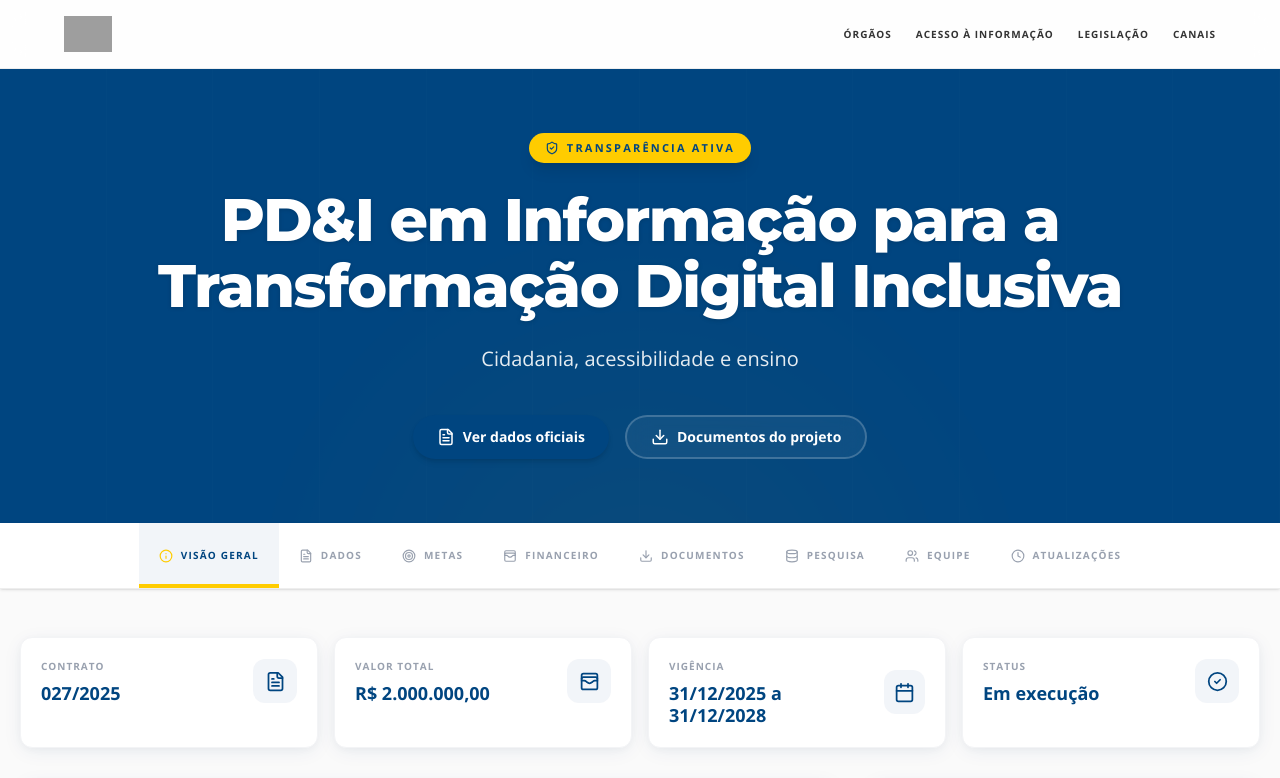
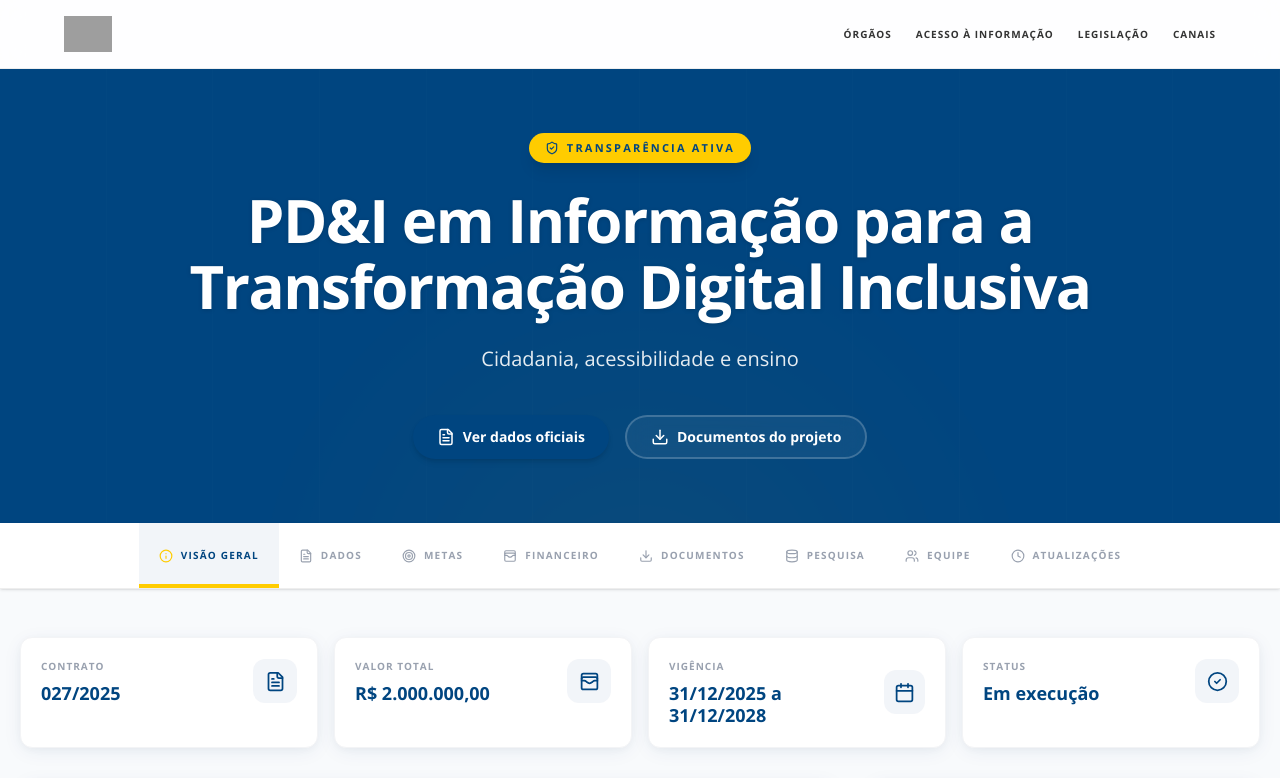
Before and after one commit to ibict-coepi/inclusao, a React (Vite) app: page / in a window 1280 px wide. Shown: the top 778 px of the page. Built offline with nearby package versions, Linux system fonts and the light colour scheme; grey boxes are pictures that could not be loaded.

Commit message:
Update index.css

```diff
--- a/src/index.css
+++ b/src/index.css
@@ -22,10 +22,10 @@
     scroll-behavior: smooth;
   }
   body {
-    @apply font-sans text-gov-gray-dark bg-[#fafafa] leading-relaxed;
+    @apply font-sans text-slate-900 bg-slate-50 leading-relaxed;
   }
   h1, h2, h3 {
-    @apply font-display tracking-tight;
+    @apply tracking-tight;
   }
 }
 
```
